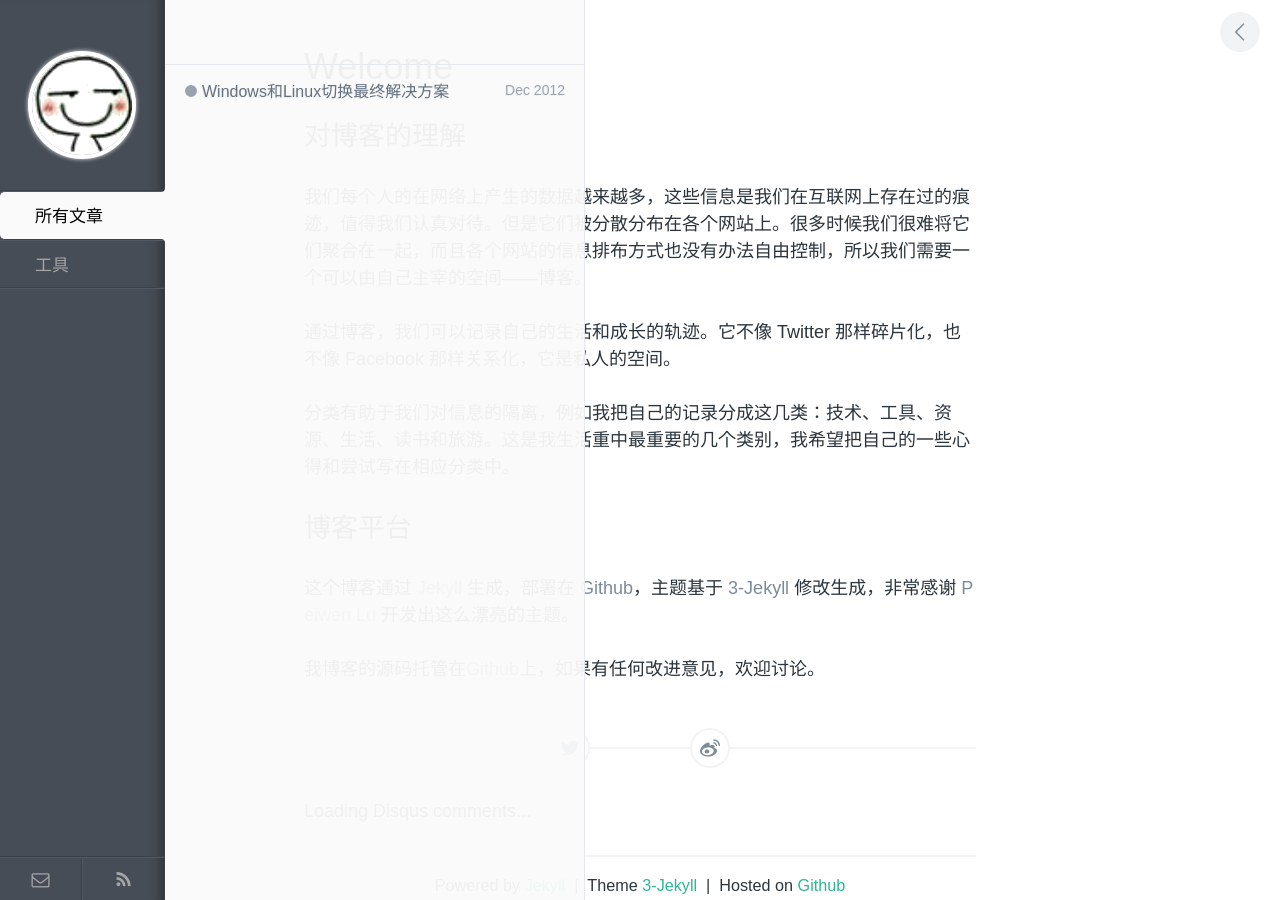
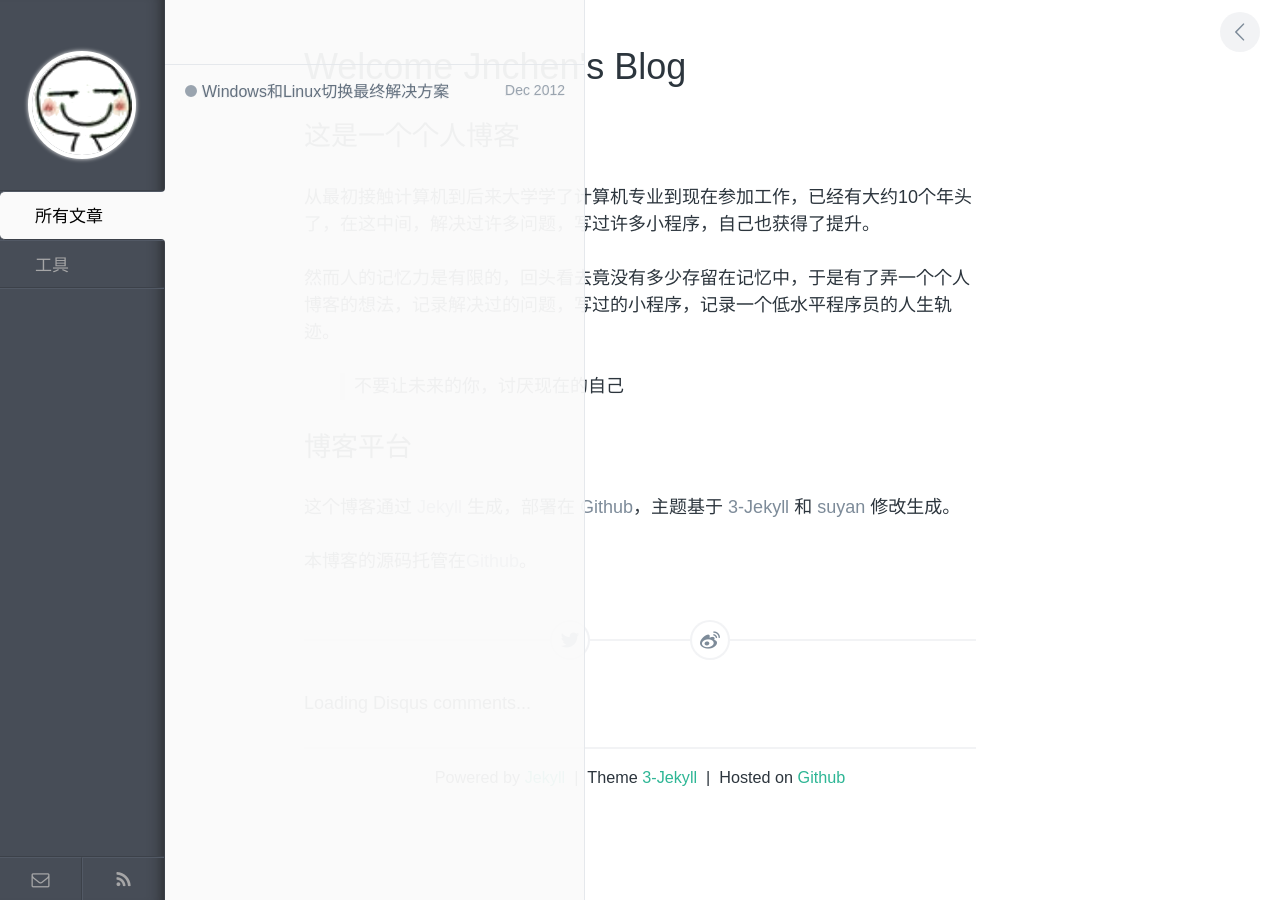
Before and after one commit to jnchen/jnchen.github.io, a Jekyll site: the page built from index.md, in a window 1280 px wide. Built offline with Jekyll 4.4.1, drawn with Linux system fonts in a browser that asks for light colours; comment, search, counter and statistics services are not loaded.

Commit message:
update pages

```diff
--- a/index.md
+++ b/index.md
@@ -1,18 +1,20 @@
 ---
 layout: post
-title: Welcome
+title: Welcome Jnchen's Blog
 ---
 
-## 对博客的理解
+## 这是一个个人博客
 
-我们每个人的在网络上产生的数据越来越多，这些信息是我们在互联网上存在过的痕迹，值得我们认真对待。但是它们被分散分布在各个网站上。很多时候我们很难将它们聚合在一起，而且各个网站的信息排布方式也没有办法自由控制，所以我们需要一个可以由自己主宰的空间——博客。
+从最初接触计算机到后来大学学了计算机专业到现在参加工作，已经有大约10个年头了，在这中间，解决过许多问题，写过许多小程序，自己也获得了提升。
 
-通过博客，我们可以记录自己的生活和成长的轨迹。它不像 Twitter 那样碎片化，也不像 Facebook 那样关系化，它是私人的空间。
+然而人的记忆力是有限的，回头看去竟没有多少存留在记忆中，于是有了弄一个个人博客的想法，记录解决过的问题，写过的小程序，记录一个低水平程序员的人生轨迹。
 
-分类有助于我们对信息的隔离，例如我把自己的记录分成这几类：技术、工具、资源、生活、读书和旅游。这是我生活重中最重要的几个类别，我希望把自己的一些心得和尝试写在相应分类中。
+> 不要让未来的你，讨厌现在的自己
+
+
 
 ## 博客平台
 
-这个博客通过 [Jekyll](http://jekyllrb.com/) 生成，部署在 [Github](https://pages.github.com)，主题基于 [3-Jekyll](https://github.com/P233/3-Jekyll) 修改生成，非常感谢 [Peiwen Lu](https://github.com/P233) 开发出这么漂亮的主题。
+这个博客通过 [Jekyll](http://jekyllrb.com/) 生成，部署在 [Github](https://pages.github.com)，主题基于 [3-Jekyll](https://github.com/P233/3-Jekyll) 和 [suyan](https://suyan.github.io/) 修改生成。
 
-我博客的源码托管在[Github](https://github.com/suyan/suyan.github.io)上，如果有任何改进意见，欢迎讨论。
+本博客的源码托管在[Github](https://github.com/jnchen/jnchen.github.io)。
```
